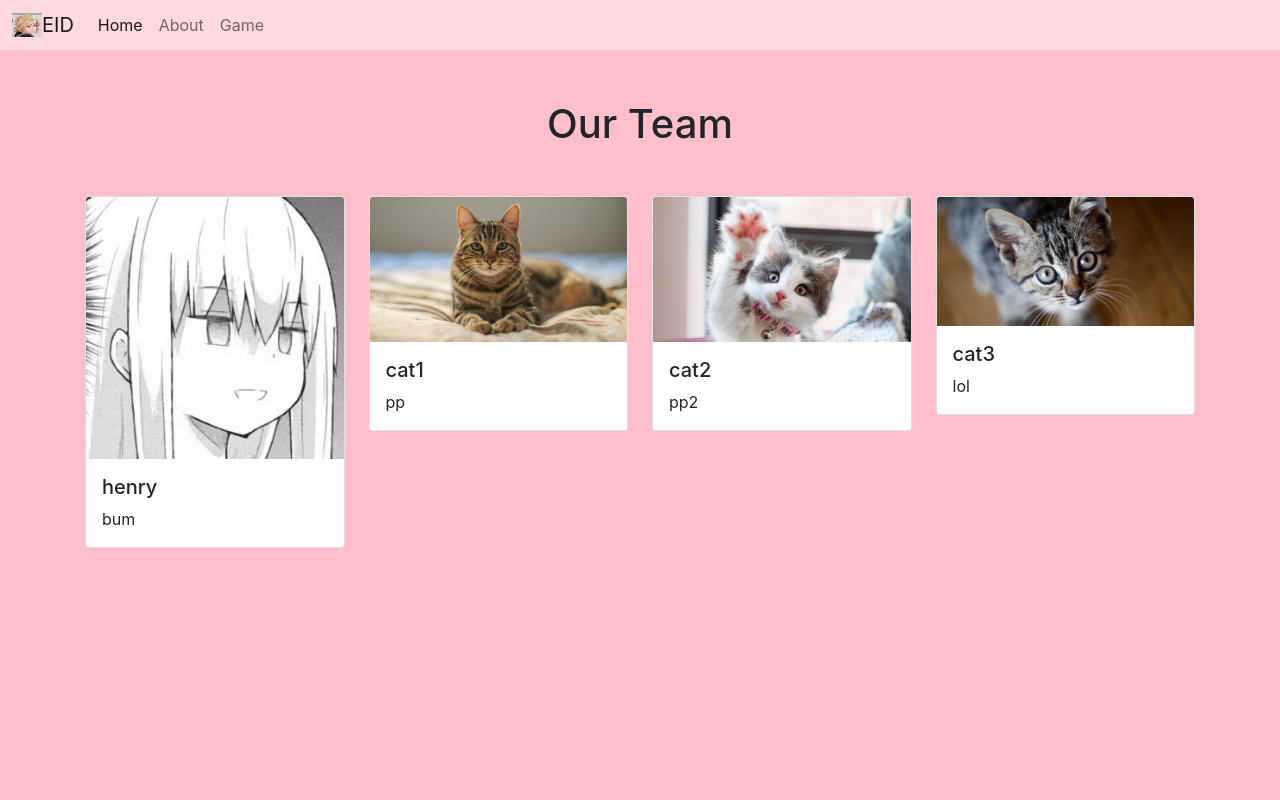
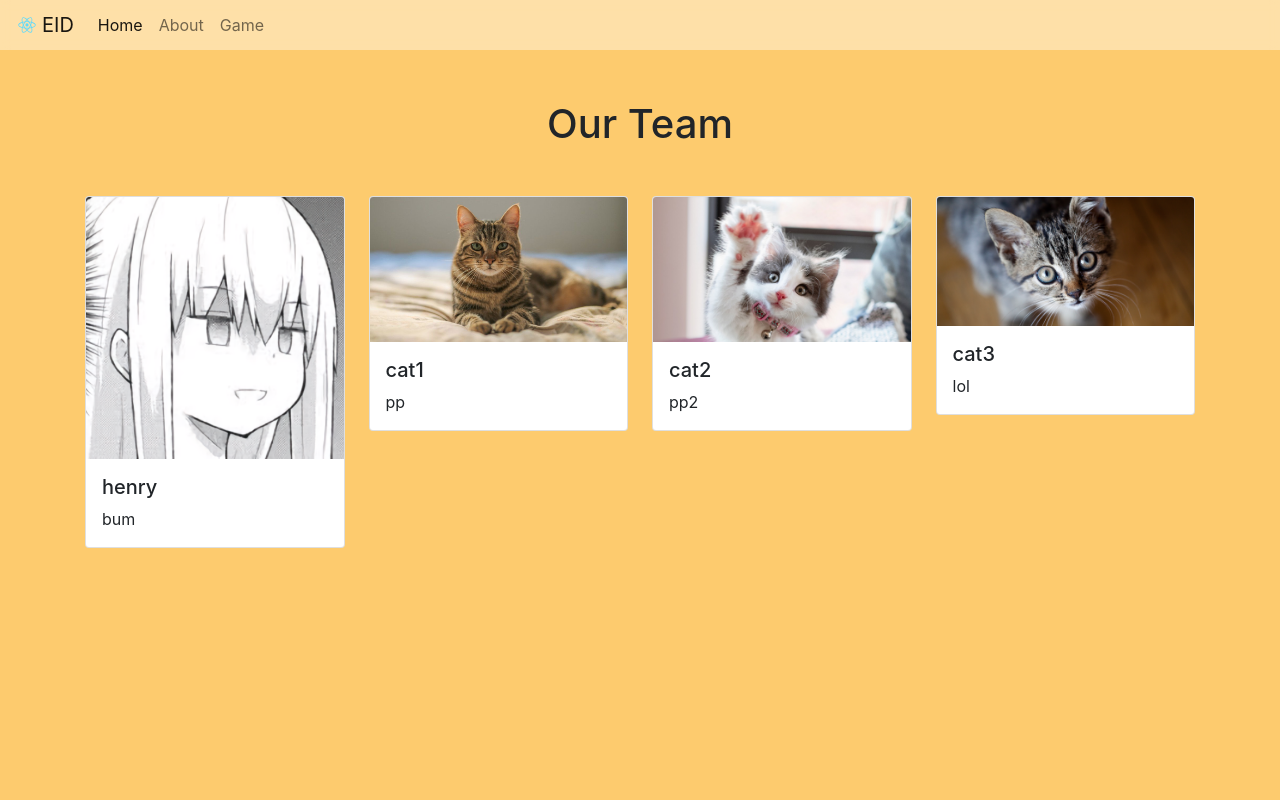
Before and after one commit to animegurl69/gamewebsitet, a React (Create React App) app in the folder react/: page /about in a window 1280 px wide. Shown: the top 800 px of the page. Built offline with nearby package versions, Linux system fonts and the light colour scheme.

Commit message:
add things

```diff
--- a/react/src/components/about.js
+++ b/react/src/components/about.js
@@ -21,7 +21,7 @@ class About extends Component {
     render() {
         return (
 
-            <div className= "aboutpage">
+            <div className= "background">
             <div className= "container about-container">
 
                 <h1 className = "text-center mb-5">Our Team</h1>
--- a/react/src/components/game.js
+++ b/react/src/components/game.js
@@ -17,7 +17,7 @@ class Game extends Component {
 
     render() {
         return (
-            <div className= "game-page">
+            <div className= "background">
 
 
             <div className= "container game-container pink-text headline">
--- a/react/src/components/landing.js
+++ b/react/src/components/landing.js
@@ -18,7 +18,7 @@ class Landing extends Component {
 
     render() {
         return (
-            <div className="home-page">
+            <div className="background">
 
                 <div className="whiteblock">
 
--- a/react/src/components/navbar.js
+++ b/react/src/components/navbar.js
@@ -19,7 +19,7 @@ class Navbar extends Component {
             <nav className="navbar navbar-expand-sm navbar-light fixed-top transparent-style">
                 <div className="container-fluid">
                     <a class="navbar-brand" href="/">
-                        <img src={mikey} alt="" width="30" height="24" class="d-inline-block align-text-top" />
+                        <img src={logo} alt="" width="30" height="24" class="d-inline-block align-text-top" />
                         EID
                     </a>
                     <button className="navbar-toggler" type="button" data-bs-toggle="collapse" data-bs-target="#navbarNavAltMarkup" aria-controls="navbarNavAltMarkup" aria-expanded="false" aria-label="Toggle navigation">
--- a/react/src/styles.css
+++ b/react/src/styles.css
@@ -15,8 +15,8 @@
     object-fit: cover;
 }
 
-.black-text {
-    color: rgb(0, 0, 0);
+.white-text {
+    color: rgb(255, 255, 255);
 }
 
 .blue-text {
@@ -45,8 +45,8 @@
     height: 200px;
 }
 
-.home-page {
-    background-color:pink;
+.background {
+    background-color: rgb(253, 203, 110);
 }
 
 
```
